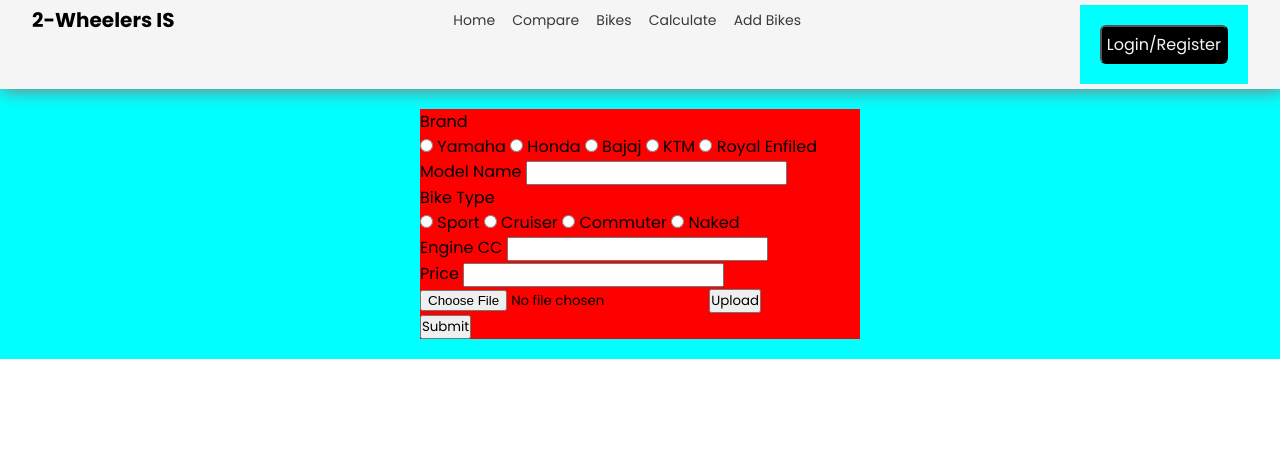
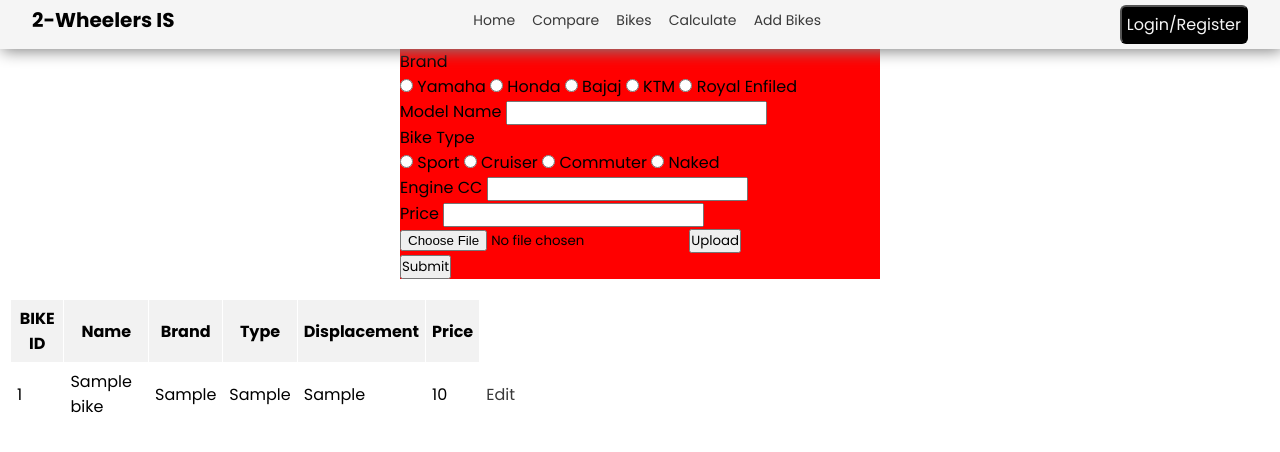
Before and after one commit to 88bones/website-second, a PHP site: page /add.php in a window 1280 px wide. Shown: the top 452 px of the page. Run offline with PHP 8.4, Linux system fonts and the light colour scheme; tables that the repository leaves empty or names only in its code hold one stand-in row (values such as "Sample post").

Commit message:
edit-bike id errer

```diff
--- a/add.css
+++ b/add.css
@@ -66,12 +66,30 @@
     border-radius: 6px;
 }
 
-form{
-    background-color: aqua;
-    padding: 20px;
-}
-
 .addbikes{
     background-color: red;
     margin: 0px 400px;
 }
+
+.data {
+   /* background-color: yellow;*/
+    justify-content: center;
+    display: flex;
+    margin-top: 10px;
+    width: 40%;
+    padding: 10px;
+}
+
+
+tr:nth-child(odd) {
+    background-color: #f2f2f2;
+}
+
+table{
+    width: 100%;
+
+}
+
+th, td {
+    padding: 6px;
+}
--- a/add.php
+++ b/add.php
@@ -5,12 +5,12 @@
     <meta charset="UTF-8">
     <meta name="viewport" content="width=device-width, initial-scale=1.0">
     <title>Add Bikes</title>
-    <link rel="stylesheet" href="add.css">
+    <link rel="stylesheet" href="add.css?v=<?php echo time(); ?>">
 </head>
 
 <body>
-<?php
-        include 'menu.php';
+    <?php
+    include 'menu.php';
     ?>
 
     <form action="" method="POST" enctype="multipart/form-data">
@@ -77,6 +77,44 @@
                 VALUES ('','$brand','$bname','$btype','$cc','$price','')");
     }
     ?>
+
+    <!--list of bikes-->
+    <?php
+    include 'connection.php';
+    $sql = "SELECT * FROM bikes";
+    $row = mysqli_query($conn, $sql);
+    echo '
+                   <div class="data">
+                    <table border=0 px solid cellspacing=1>
+                    <tr>
+                    <th>BIKE ID</th>
+                    <th>Name</th>
+                    <th>Brand</th>
+                    <th>Type</th>
+                    <th>Displacement</th>
+                    <th>Price</th>
+
+                    </tr>
+                    </div>
+                    ';
+    while ($result = mysqli_fetch_assoc($row)) {
+        echo '<tr>
+                            <td>' . $result['bikeid'] . '</td>
+                            <td>' . $result['bname'] . '</td>
+                            <td>' . $result['brand'] . '</td>
+                            <td>' . $result['btype'] . '</td>
+                            <td>' . $result['enginecc'] . '</td>
+                            <td>' . $result['price'] . '</td>
+                            <td><a href="bike-edit.php?id=' . $result['bikeid']. '">Edit</a></td>
+    </tr>';
+
+        echo '<br>';
+    }
+    echo '</table>';
+    ?>
+
+    </table>
+    </div>
 </body>
 
 </html>
```
Also changed, not shown: admin-page.php (+11 -1 lines), bike-edit.php (added, +65 -0 lines), bike-edit.css (added).
